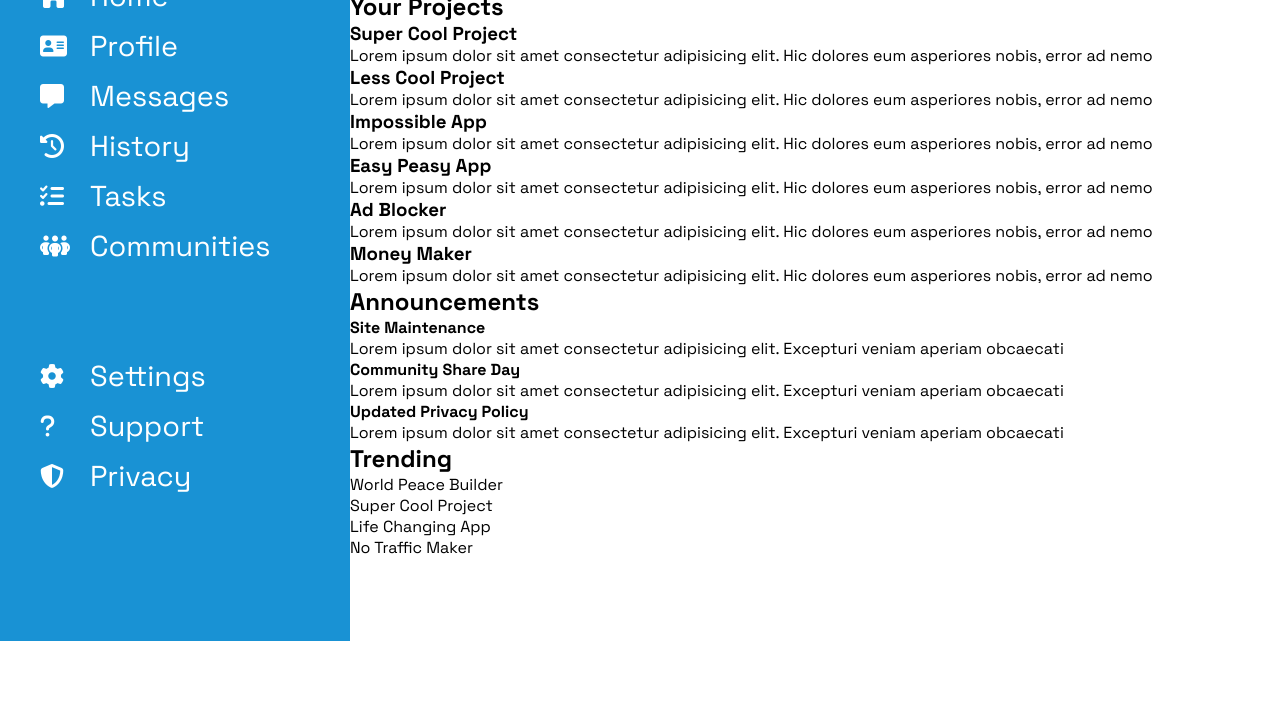
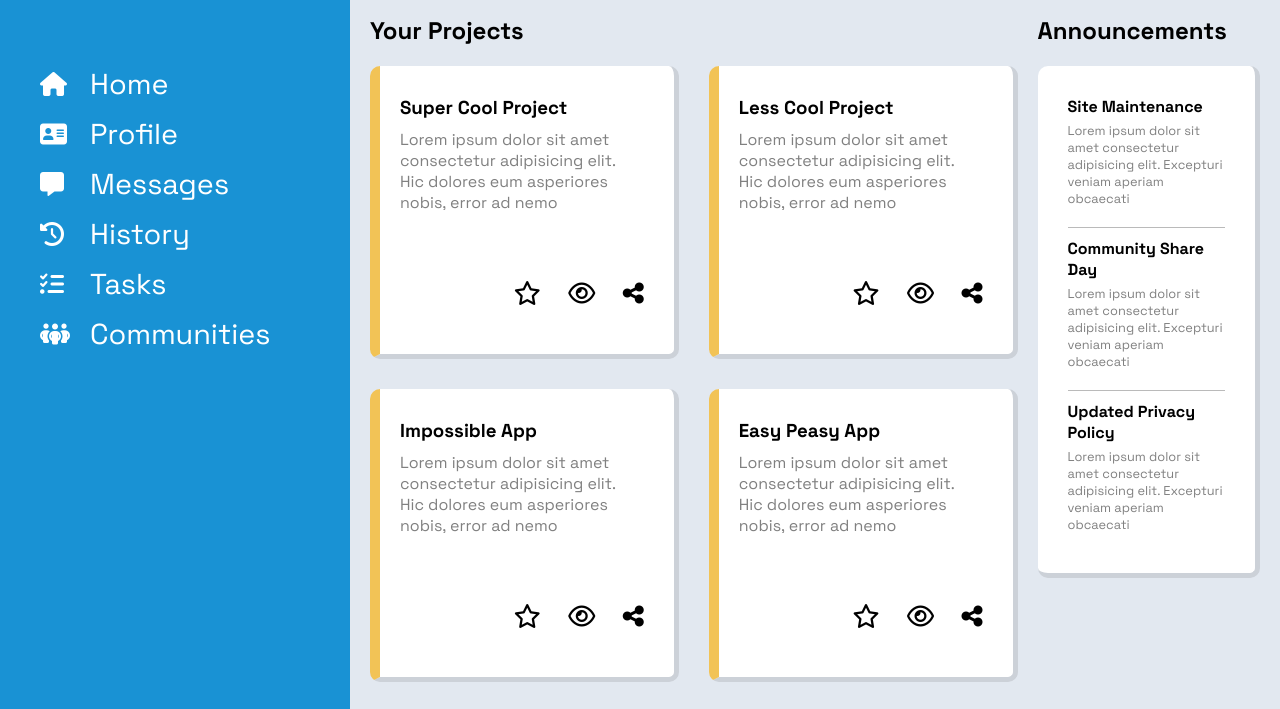
Before and after one commit to farazislam/dashboard, a plain HTML site: page index.html in a window 1280 px wide. Shown: the part 159-868 px from the top of the page. Before the commit the page ends 800 px from the top, so only its background shows below. Drawn offline with Linux system fonts and the light colour scheme; a web font is replaced by a local one.

Commit message:
Project section styling done

```diff
--- a/index.html
+++ b/index.html
@@ -73,36 +73,66 @@
                         <p>Lorem ipsum dolor sit amet consectetur adipisicing elit. Hic dolores eum asperiores nobis,
                             error
                             ad nemo</p>
+                        <div class="logos">
+                            <i class="fa-regular fa-star fa-xl"></i>
+                            <i class="fa-regular fa-eye fa-xl"></i>
+                            <i class="fa-solid fa-share-nodes fa-xl"></i>
+                        </div>
                     </div>
                     <div class="project-summary">
                         <h3>Less Cool Project</h3>
                         <p>Lorem ipsum dolor sit amet consectetur adipisicing elit. Hic dolores eum asperiores nobis,
                             error
                             ad nemo</p>
+                        <div class="logos">
+                            <i class="fa-regular fa-star fa-xl"></i>
+                            <i class="fa-regular fa-eye fa-xl"></i>
+                            <i class="fa-solid fa-share-nodes fa-xl"></i>
+                        </div>
                     </div>
                     <div class="project-summary">
                         <h3>Impossible App</h3>
                         <p>Lorem ipsum dolor sit amet consectetur adipisicing elit. Hic dolores eum asperiores nobis,
                             error
                             ad nemo</p>
+                        <div class="logos">
+                            <i class="fa-regular fa-star fa-xl"></i>
+                            <i class="fa-regular fa-eye fa-xl"></i>
+                            <i class="fa-solid fa-share-nodes fa-xl"></i>
+                        </div>
                     </div>
                     <div class="project-summary">
                         <h3>Easy Peasy App</h3>
                         <p>Lorem ipsum dolor sit amet consectetur adipisicing elit. Hic dolores eum asperiores nobis,
                             error
                             ad nemo</p>
+                        <div class="logos">
+                            <i class="fa-regular fa-star fa-xl"></i>
+                            <i class="fa-regular fa-eye fa-xl"></i>
+                            <i class="fa-solid fa-share-nodes fa-xl"></i>
+                        </div>
                     </div>
                     <div class="project-summary">
                         <h3>Ad Blocker</h3>
                         <p>Lorem ipsum dolor sit amet consectetur adipisicing elit. Hic dolores eum asperiores nobis,
                             error
                             ad nemo</p>
+                        <div class="logos">
+                            <i class="fa-regular fa-star fa-xl"></i>
+                            <i class="fa-regular fa-eye fa-xl"></i>
+                            <i class="fa-solid fa-share-nodes fa-xl"></i>
+                        </div>
                     </div>
                     <div class="project-summary">
                         <h3>Money Maker</h3>
                         <p>Lorem ipsum dolor sit amet consectetur adipisicing elit. Hic dolores eum asperiores nobis,
                             error
                             ad nemo</p>
+                        <div class="logos">
+                            <i class="fa-regular fa-star fa-xl"></i>
+                            <i class="fa-regular fa-eye fa-xl"></i>
+                            <i class="fa-solid fa-share-nodes fa-xl"></i>
+                        </div>
                     </div>
                 </div>
             </div>
--- a/style.css
+++ b/style.css
@@ -28,9 +28,6 @@
     grid-template-columns: 3fr 1fr;
     column-gap: 30px;
     grid-template-rows: 70px 70px;
-}
-
-.header > div {
 }
 
 .search {
@@ -116,5 +113,95 @@
 }
 
 .content {
+    padding: 20px;
+    border-top: 4px solid #ccd1d8;
+    background-color: #E2E8F0;
     grid-area: content;
+    display: grid;
+    grid-template-areas:
+    'projects-section announcements-section'
+    'project-section trending-section';
+    grid-template-columns: 3fr 1fr;
+    grid-template-rows: 1fr 1fr;
 }
+
+.projects-section {
+    grid-area: projects-section;
+}
+
+.project-section {
+
+}
+
+.projects-container {
+    margin-top: 20px;
+    margin-right: 20px;
+    display: grid;
+    column-gap: 30px;
+    row-gap: 30px;
+    grid-template-columns: 1fr 1fr;
+    grid-template-rows: 1fr 1fr 1fr;
+}
+
+.project-summary {
+    background-color: white;
+    border-left: 10px solid #f2c356;
+    border-bottom: 5px solid #ccd1d8;
+    border-right: 5px solid #ccd1d8;
+    border-radius: 10px;
+    padding-top: 30px;
+    padding-bottom: 60px;
+    padding-left: 20px;
+}
+
+.project-summary p {
+    padding-top: 10px;
+    padding-right: 50px;
+    color: grey;
+}
+
+.project-summary .logos {
+    margin-top: 80px;
+    margin-left: auto;
+    margin-right: 30px;
+    width: 130px;
+    display: flex;
+    justify-content: space-between;
+}
+
+.announcements-section {
+    grid-area: announcements-section;
+}
+
+.announcements-container {
+    margin-top: 20px;
+    border-bottom: 5px solid #ccd1d8;
+    border-right: 5px solid #ccd1d8;
+    padding: 20px 30px;
+    border-radius: 10px;
+    background-color: white;
+    display: flex;
+    flex-direction: column;
+    justify-content: center;
+    align-items: center;
+}
+
+.announcement {
+    margin-top: 10px;
+    border-bottom: 1px solid #bababa;
+}
+
+.announcement:last-child {
+    border-bottom: none;
+}
+
+.announcement p {
+    padding-top: 5px;
+    padding-bottom: 20px;
+    color: grey;
+    font-size: 0.8rem;
+}
+
+.trending-section {
+    grid-area: trending-section;
+}
```
